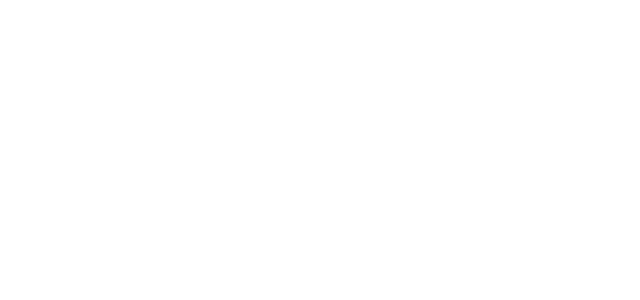
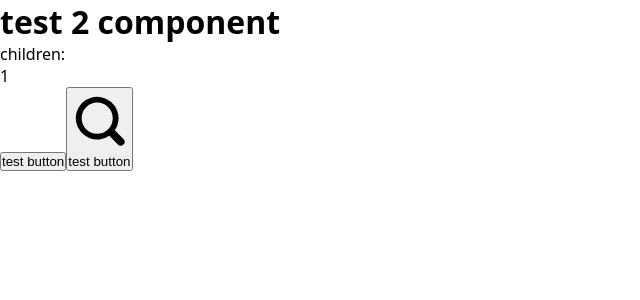
Before and after one commit to ib1zza/react-fast-food, a React (Vite) app in the folder frontend/: page /test in a window 1280 px wide. Before the commit this address had no page. Shown: the top 300 px of the page, without its empty margins (0-640 px from the left). Built offline with nearby package versions, Linux system fonts and the light colour scheme; a web font is replaced by a local one.

Commit message:
refactor-and-button-component-added

```diff
--- a/frontend/src/App.tsx
+++ b/frontend/src/App.tsx
@@ -1,6 +1,7 @@
 import React from 'react';
 import { BrowserRouter as Router, Routes, Route } from 'react-router';
 import { HomePage } from './pages/HomePage';
+import { TestPage } from './pages/TestPage';
 
 export const App: React.FC = () => {
 
@@ -10,6 +11,7 @@ export const App: React.FC = () => {
       <div className="app-container">
         <Routes>
           <Route path="/" element={<HomePage />} />
+          <Route path="/test" element={<TestPage />} />
         </Routes>
       </div>
     </Router>
--- a/frontend/src/components/Test.tsx
+++ b/frontend/src/components/Test.tsx
@@ -1,7 +1,21 @@
 type Props = {
   count: number;
+  children?: React.ReactNode;
 };
 
 export default function Test({ count }: Props) {
   return <div>{count}</div>;
 }
+
+
+
+export const Test2: React.FC<Props> = ({ children }) => {
+  return <div>
+    <h1>test 2 component</h1>
+    <p>children: </p>
+
+    <div>
+      {children}
+    </div>
+  </div>;
+}
--- /dev/null
+++ b/frontend/src/components/ui/Button/Button.tsx
@@ -0,0 +1,17 @@
+interface ButtonProps {
+    onClick?: () => void;
+    className?: string;
+    children: React.ReactNode;
+    disabled?: boolean;
+    variant: 'accent' | 'outline';
+}
+
+const Button: React.FC<ButtonProps> = ({ onClick, children }) => {
+    return (
+        <button onClick={onClick}>
+            {children}
+        </button>
+    );
+}
+
+export { Button };
--- a/frontend/src/pages/TestPage.tsx
+++ b/frontend/src/pages/TestPage.tsx
@@ -1,6 +1,7 @@
 import React, { useState } from "react";
-import Test from "../components/Test";
+import Test, { Test2 } from "../components/Test";
 import { IProduct } from "../types";
+import { Button } from "../components/ui/Button/Button";
 
 type User = {
   name: string;
@@ -30,7 +31,7 @@ function sum(a: number, b: number): number {
   return a + b;
 }
 
-export const HomePage: React.FC = () => {
+export const TestPage: React.FC = () => {
   const [products, setProducts] = useState<IProduct[]>([]);
   const [input, setInput] = useState<string>("hello");
 
@@ -43,7 +44,23 @@ export const HomePage: React.FC = () => {
 
   return (
     <div className="home-page">
-      <Test count={1} />
+
+      <Test2 count={1}>
+        <Test count={1} />
+      </Test2>
+
+      <Button>
+        test button
+      </Button>
+
+
+      <Button>
+
+        <svg xmlns="http://www.w3.org/2000/svg" fill="none" viewBox="0 0 16 16" class="ui-input-search-wrapper__controls icon-search" data-v-ffa16fa5=""><path fill="currentColor" fill-rule="evenodd" d="M10.618 12.032a5.5 5.5 0 1 1 1.414-1.414l2.21 2.21a1 1 0 0 1-1.414 1.415zM11.5 7.5a4 4 0 1 1-8 0 4 4 0 0 1 8 0" clip-rule="evenodd"></path></svg>
+
+
+        test button
+      </Button>
     </div>
   );
 };
```
Also changed, not shown: frontend/src/data/useCatalog.ts (renamed from frontend/src/api/useCatalog.ts, +4 -7 lines), frontend/src/store/useCatalogStore.ts (renamed from frontend/src/api/useCatalogStore.ts, +1 -18 lines), frontend/src/store/useCatalogStore.types.ts (added, +17 -0 lines), 1 other file (tests, documents, lock files or other folders).
